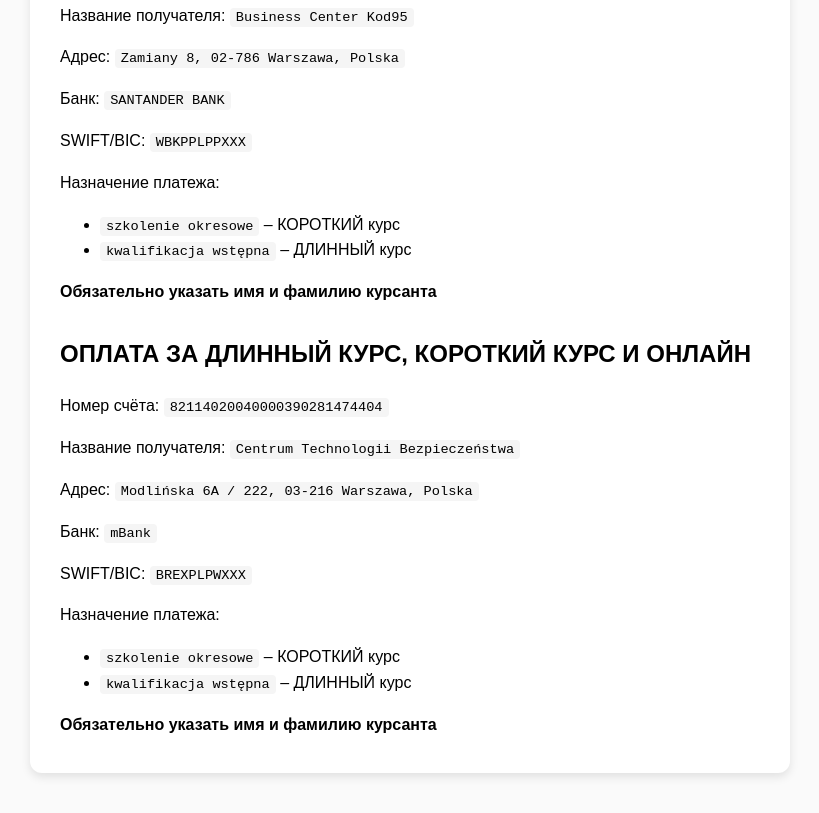
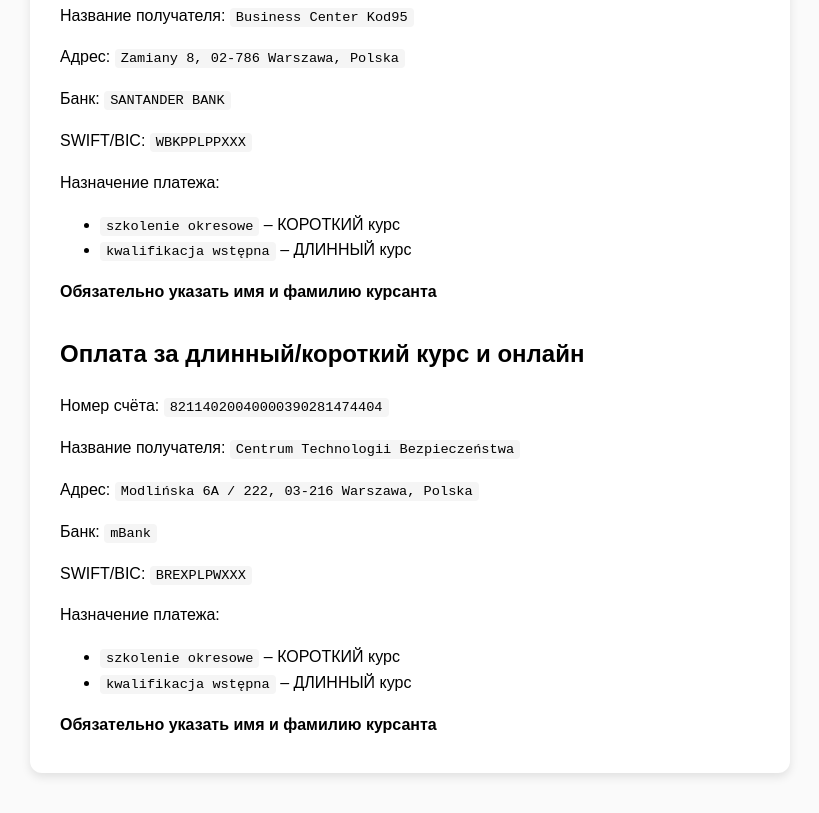
Before and after one commit to s1pex/s1pex.github.io, a plain HTML site: page index.html in a window 1280 px wide. Shown: the part 701-1514 px from the top of the page, without its empty margins (230-1049 px from the left). Drawn offline with Linux system fonts and the light colour scheme.

Commit message:
Update2index.html
update made

```diff
--- a/index.html
+++ b/index.html
@@ -74,7 +74,7 @@
     </ul>
     <p><b>Обязательно указать имя и фамилию курсанта</b></p>
 
-    <h2>ОПЛАТА ЗА ДЛИННЫЙ КУРС, КОРОТКИЙ КУРС И ОНЛАЙН</h2>
+    <h2>Оплата за длинный/короткий курс и онлайн</h2>
     <p>Номер счёта: <code onclick="copyText(this)">82114020040000390281474404</code></p>
     <p>Название получателя: <code onclick="copyText(this)">Centrum Technologii Bezpieczeństwa</code></p>
     <p>Адрес: <code onclick="copyText(this)">Modlińska 6A / 222, 03-216 Warszawa, Polska</code></p>
```
